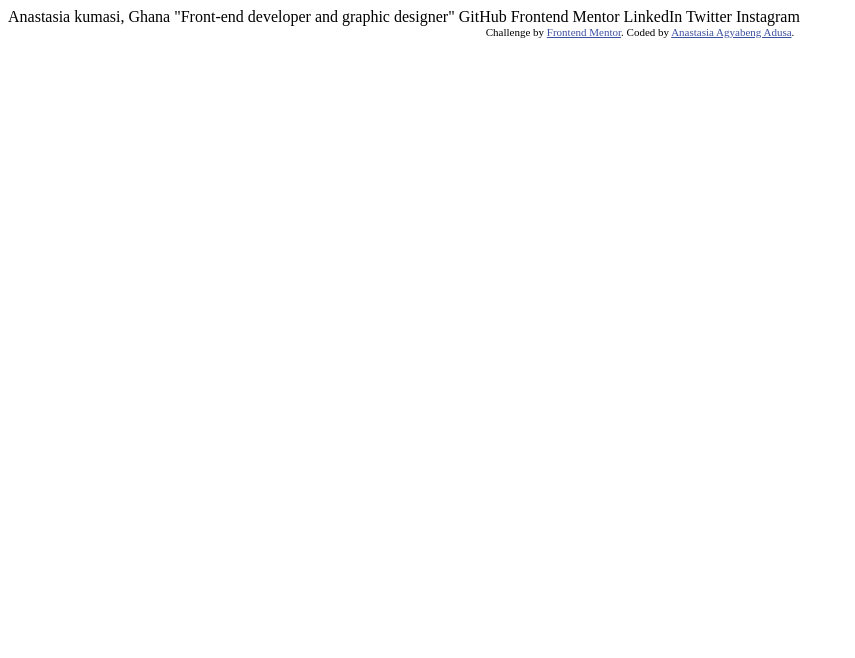
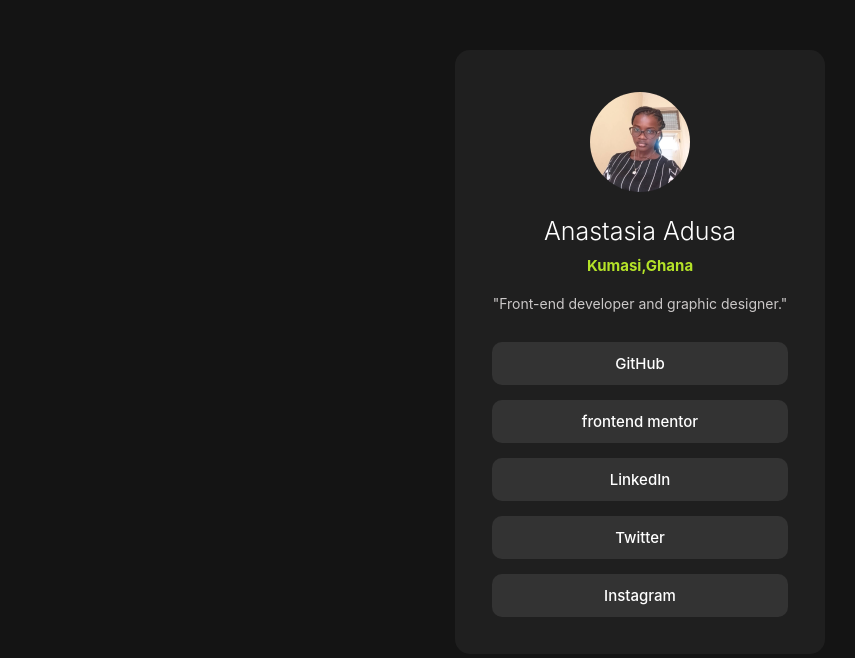
Before and after one commit to Anastasiaagyabeng25/Social-link-profile-landing-page, a plain HTML site: page VACATION PLANS/social-links-profile-main/social-links-profile-main/index.html in a window 1280 px wide. Shown: the whole page, without its empty margins (0-855 px from the left). Drawn offline with Linux system fonts and the light colour scheme.

Commit message:
fix: set index.html as main entry

```diff
--- a/VACATION PLANS/social-links-profile-main/social-links-profile-main/index.html
+++ b/VACATION PLANS/social-links-profile-main/social-links-profile-main/index.html
@@ -1,34 +1,27 @@
 <!DOCTYPE html>
 <html lang="en">
-<head>
-  <meta charset="UTF-8">
-  <meta name="viewport" content="width=device-width, initial-scale=1.0"> <!-- displays site properly based on user's device -->
+  <head>
+    <meta charset="UTF-8" />
+    <meta name="viewport" content="width=device-width, initial-scale=1.0" />
+    <link rel="stylesheet" href="./social-profile.css" />
+    <title>Document</title>
+  </head>
+  <body>
+    <div class="container">
+      <div>
+        <img src="./assets/images/Anasprofile.jpeg" alt="" />
+        <h1>Anastasia  Adusa</h1>
+        <h3>Kumasi,Ghana</h3>
+        <p>"Front-end developer and graphic designer."</p>
+      </div>
 
-  <link rel="icon" type="image/png" sizes="32x32" href="./assets/images/favicon-32x32.png">
-
-  <title>Frontend Mentor | Social links profile</title>
-
-  <!-- Feel free to remove these styles or customise in your own stylesheet 👍 -->
-  <style>
-    .attribution { font-size: 11px; text-align: center; }
-    .attribution a { color: hsl(228, 45%, 44%); }
-  </style>
-</head>
-<body>
-
-  Anastasia
-  kumasi, Ghana
-  "Front-end developer and graphic designer"
-
-  GitHub
-  Frontend Mentor
-  LinkedIn
-  Twitter
-  Instagram
-
-  <div class="attribution">
-    Challenge by <a href="https://www.frontendmentor.io?ref=challenge" target="_blank">Frontend Mentor</a>.
-    Coded by <a href="#">Anastasia Agyabeng Adusa</a>.
-  </div>
-</body>
+      <div class="social-links">
+        <a href="https://github.com/Anastasiaagyabeng25" class="social-link-github">GitHub</a>
+        <a href="https://www.frontendmentor.io/profile/Anastasiaagyabeng25/solutions" class="social-link-frontendmentor">frontend mentor</a>
+        <a href="https://www.linkedin.com/in/anastasia-agyabeng-897a922b8" class="social-link-LinkedIn">LinkedIn</a>
+        <a href="" class="social-link-Twitter">Twitter</a>
+        <a href="https://www.instagram.com/anastasia200561/" class="social-link-Instagram">Instagram</a>
+      </div>
+    </div>
+  </body>
 </html>
```
Also changed, not shown: VACATION PLANS/social-links-profile-main/social-links-profile-main/social-profile.html (deleted, +0 -27 lines).
